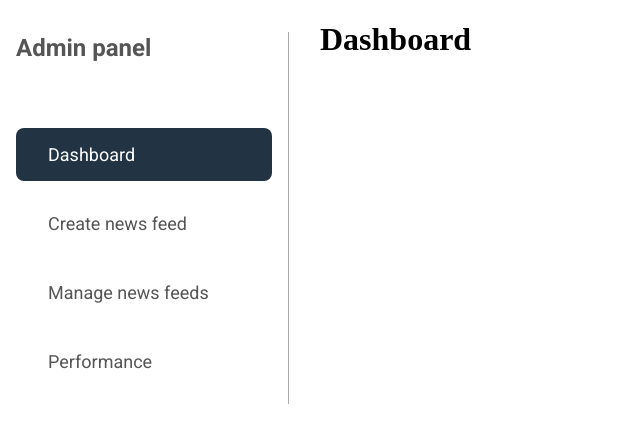
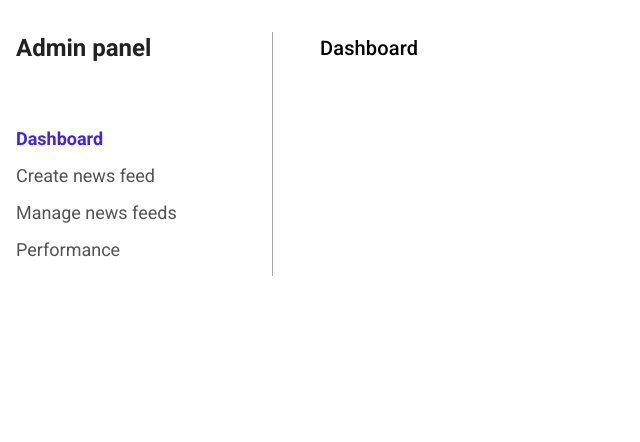
Before and after one commit to osSidd/admin-panel, a React (Vite) app: page / in a window 1280 px wide. Shown: the top 442 px of the page, without its empty margins (0-640 px from the left). Built offline with nearby package versions, Linux system fonts and the light colour scheme.

Commit message:
added pages

```diff
--- a/src/App.jsx
+++ b/src/App.jsx
@@ -1,12 +1,19 @@
+import { Suspense, lazy } from 'react';
+import { Route, Routes } from 'react-router-dom';
+import './App.css'
+
 import {Box} from '@mui/material'
 import '@fontsource/roboto/300.css';
 import '@fontsource/roboto/400.css';
 import '@fontsource/roboto/500.css';
 import '@fontsource/roboto/700.css';
-import { Route, Routes } from 'react-router-dom';
-import Dashboard from './pages/dashboard';
-import Error from './pages/error';
-import './App.css'
+
+const Dashboard = lazy(() => import('./pages/dashboard'))
+const FeedForm = lazy(() => import('./pages/newsFeedForm'))
+const ManageFeed = lazy(() => import('./pages/newsFeed'))
+const Performance = lazy(() => import('./pages/performance'))
+const Error = lazy(() => import('./pages/error'))
+
 import SideBar from './components/sidebar/sidebar';
 
 function App() {
@@ -15,11 +22,18 @@ function App() {
   <>
     <Box display='flex' justifyContent='space-between' position='relative'>
       <SideBar/>
-        <Box width='75%' marginLeft='auto'>
+        <Box mt={4} width='75%' marginLeft='auto'>
+          <Suspense fallback={<div>Loading...</div>}>
             <Routes>
               <Route path='/' element={<Dashboard/>}/>
+              <Route path='/news-feed'>
+                <Route path='create' element={<FeedForm/>}/>
+                <Route path='manage' element={<ManageFeed/>}/>
+              </Route>
+              <Route path='/performance' element={<Performance/>}/>
               <Route path='*' element={<Error/>} />
             </Routes>
+          </Suspense>
         </Box>
     </Box>
   </>
--- a/src/components/sidebar/sidebar.css
+++ b/src/components/sidebar/sidebar.css
@@ -4,8 +4,6 @@
     font-size: large;
     font-family: Roboto;
     color: #555;
-    padding: 1rem 2rem;
-    border-radius: 8px;
 }
 
 .nav-link+.nav-link{
@@ -13,6 +11,6 @@
 }
 
 .active{
-    background-color: #234;
-    color: #fefefe;
+    font-weight: 700;
+    color: #42e;
 }
--- a/src/components/sidebar/sidebar.jsx
+++ b/src/components/sidebar/sidebar.jsx
@@ -4,8 +4,8 @@ import './sidebar.css'
 
 export default function SideBar(){
     return (
-        <Box borderRight={1} borderColor='#aaa' width='20%' px={2} pb={2} position='fixed' top='2rem'>
-            <Typography component='h1' variant="h5" fontWeight={700} color='#555'>Admin panel</Typography>
+        <Box borderRight={1} borderColor='#aaa' width='20%' pl={2} pb={2} position='fixed' top='2rem'>
+            <Typography component='h1' variant="h5" fontWeight={700} color='#222'>Admin panel</Typography>
             <Box mt={8}>
                 <NavLink className='nav-link' to='/'>Dashboard</NavLink>
                 <NavLink className='nav-link' to='/news-feed/create'>Create news feed</NavLink>
--- a/src/pages/dashboard.jsx
+++ b/src/pages/dashboard.jsx
@@ -1,7 +1,9 @@
+import { Box, Typography } from "@mui/material";
+
 export default function Dashboard(){
     return (
-        <div>
-            <h1>Dashboard</h1>
-        </div>
+        <Box>
+            <Typography component='h2' variant="h6">Dashboard</Typography>
+        </Box>
     )
 }
```
Lines whose indentation alone changed are shown as unchanged.
